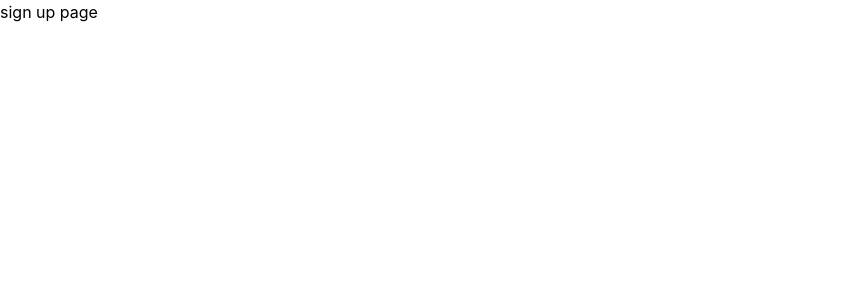
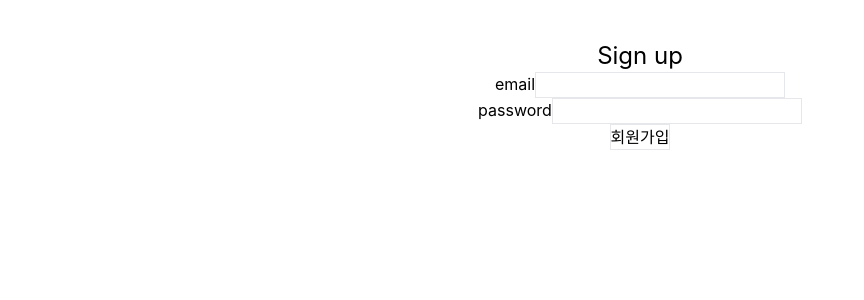
Before and after one commit to seonghun0828/wanted-pre-onboarding-frontend, a React (Create React App) app: page /signup in a window 1280 px wide. Shown: the top 300 px of the page, without its empty margins (0-864 px from the left). Built offline with nearby package versions, Linux system fonts and the light colour scheme.

Commit message:
feat: signup 페이지 컴포넌트 템플릿 작성

```diff
--- a/src/pages/SignUp.tsx
+++ b/src/pages/SignUp.tsx
@@ -1,7 +1,38 @@
 import React from 'react';
 
 const SignUp = () => {
-  return <div>sign up page</div>;
+  return (
+    <div className="flex justify-center w-full p-10">
+      <div className="flex flex-col justify-center w-1/2">
+        <div className="flex justify-center">
+          <h1 className="text-2xl">Sign up</h1>
+        </div>
+        <div className="flex justify-center">
+          <label htmlFor="email">email</label>
+          <input
+            className="border"
+            type="email"
+            id="email"
+            data-testid="email-input"
+          />
+        </div>
+        <div className="flex justify-center">
+          <label htmlFor="password">password</label>
+          <input
+            className="border"
+            type="password"
+            id="password"
+            data-testid="password-input"
+          />
+        </div>
+        <div className="flex justify-center">
+          <button className="border" data-testid="signup-button">
+            회원가입
+          </button>
+        </div>
+      </div>
+    </div>
+  );
 };
 
 export default SignUp;
```
